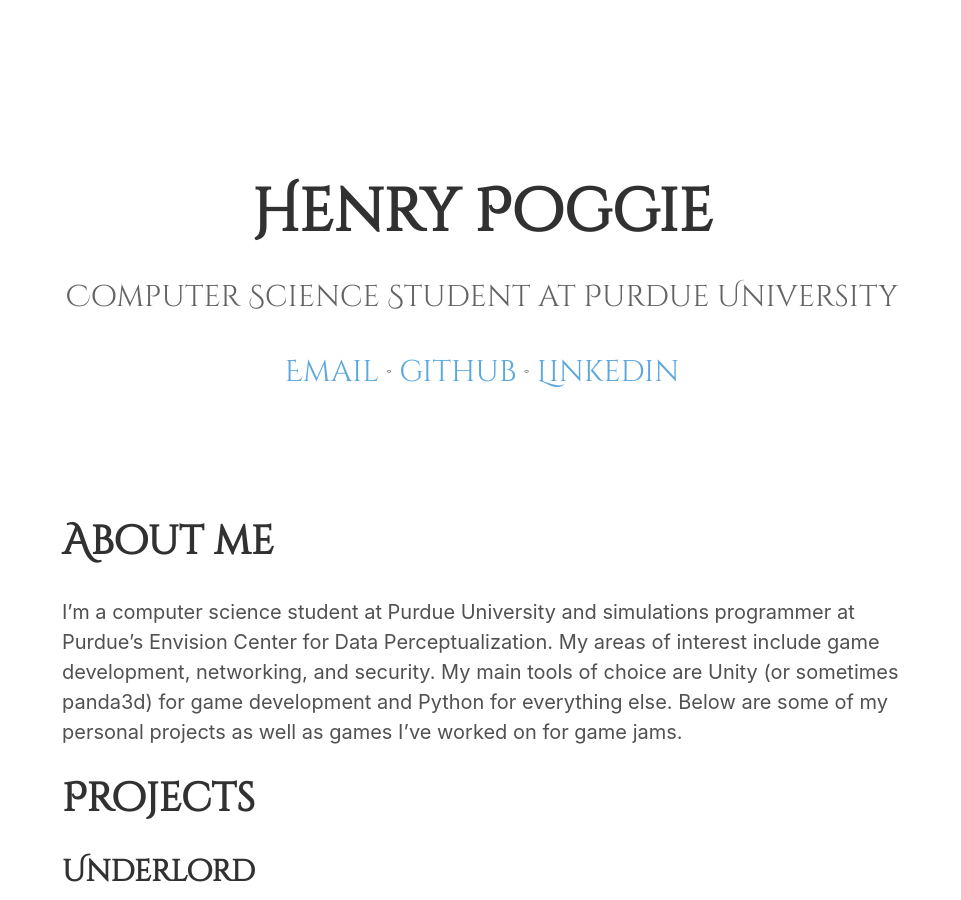
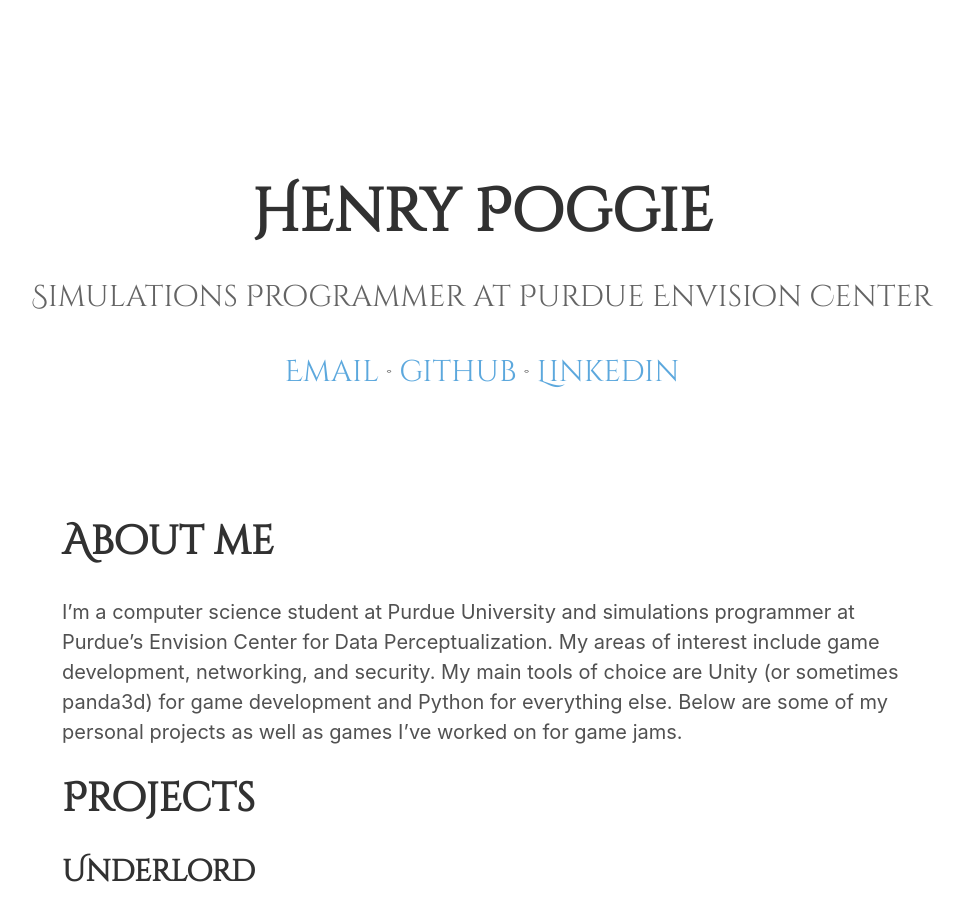
Before and after one commit to hpoggie/hpoggie.github.io, a Jekyll site: the page built from index.md, in a window 1280 px wide and 900 px high. Shown: the whole window, without its empty margins (158-1119 px from the left). Built offline with Jekyll 4.4.1, drawn with Linux system fonts in a browser that asks for light colours; our own code applies the rules of GitHub Pages for plain Markdown files.

Commit message:
Update tagline

```diff
--- a/_config.yml
+++ b/_config.yml
@@ -20,7 +20,7 @@
 github: https://github.com/hpoggie
 unity-connect: https://connect.unity.com/u/5c30e1f8edbc2a0020e6e11f
 description: >- # this means to ignore newlines until "baseurl:"
-    Computer Science Student at Purdue University
+    Simulations Programmer at Purdue Envision Center
 baseurl: "" # the subpath of your site, e.g. /blog
 url: "" # the base hostname & protocol for your site, e.g. http://example.com
 github_username: hpoggie
```
